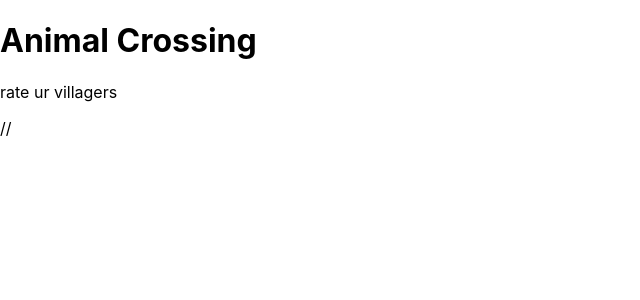
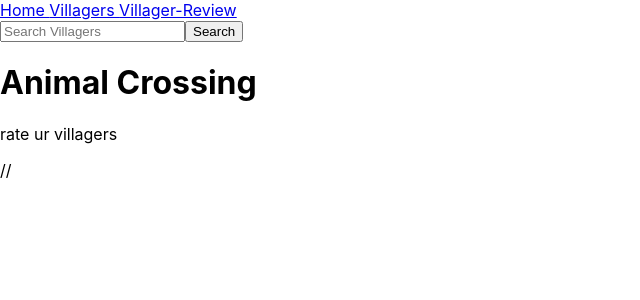
Before and after one commit to LaurenEGrubb/acnh_website, a React (Create React App) app in the folder client/: page / in a window 1280 px wide. Shown: the top 300 px of the page, without its empty margins (0-640 px from the left). Built offline with nearby package versions, Linux system fonts and the light colour scheme.

Commit message:
rendering components

```diff
--- a/client/src/App.js
+++ b/client/src/App.js
@@ -4,13 +4,16 @@
 import Home from './pages/Home.js'
 import ReviewRateVillager from './pages/ReviewRateVillager'
 import React from 'react'
+import Navigation from './components/Navigation'
+import Search from './components/Search'
 
 
 const App = () => {
 
   return (
       <div className='page'>
-
+        < Navigation />
+        < Search />
         <main>
 
             <Routes>
--- a/client/src/components/Navigation.jsx
+++ b/client/src/components/Navigation.jsx
@@ -5,11 +5,10 @@
 
   return (
     <nav className="navbar">
-      <h4>Starboard</h4>
-      <div>
-        <Link to="/">Home</Link>
-        <Link to="/villagers">Villagers</Link>
-        <Link to="villagers/review">Villager Review</Link>
+            <div>
+        <Link to="/"> Home </Link>
+        <Link to="/villagers"> Villagers </Link>
+        <Link to="villagers/review"> Villager-Review </Link>
       </div>
     </nav>
   )
```
